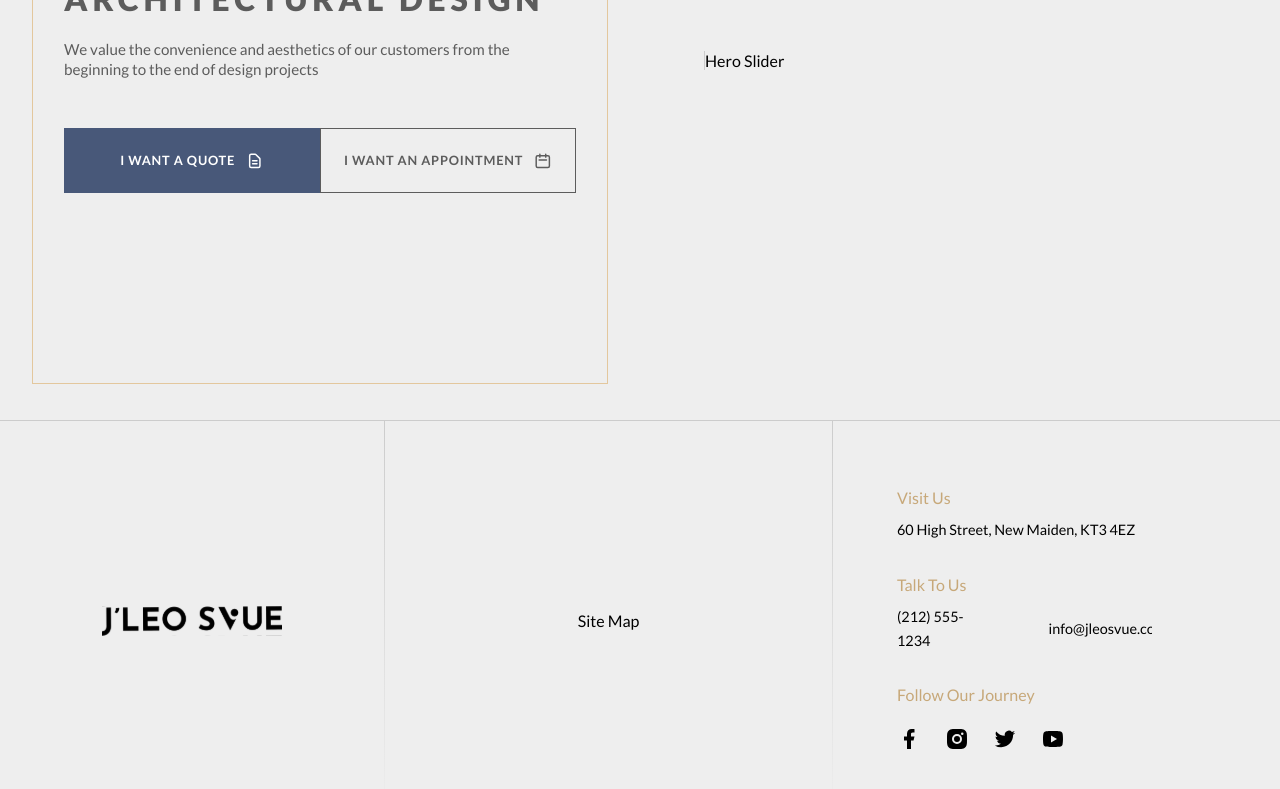
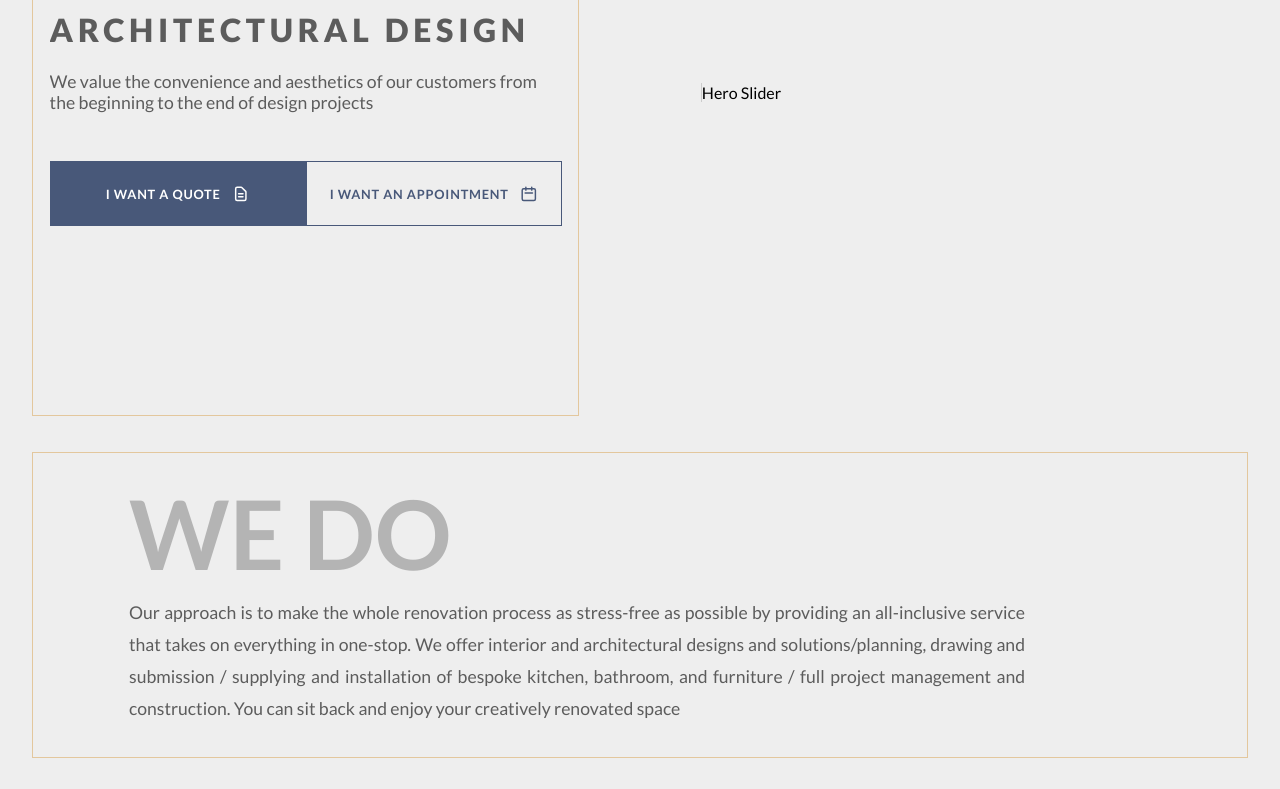
Before and after one commit to azula9713/jleo_svue-frontend, a Next.js app: page / in a window 1280 px wide. Shown: the part 380-1169 px from the top of the page. Built offline with nearby package versions, Linux system fonts and the light colour scheme.

Commit message:
Added We do section

```diff
--- a/components/Home/CTASection.js
+++ b/components/Home/CTASection.js
@@ -20,9 +20,9 @@ const CTASection = () => {
           btnColor="transparent"
           btnText="I want an appointment"
           btnIcon="CalendarIcon"
-          textColor="#5C5C5C"
+          textColor="#485879"
           customWidth={'16rem'}
-          borderColor="#5C5C5C"
+          borderColor="#485879"
         />
       </ActionContainer>
     </CtaWrapper>
@@ -49,7 +49,7 @@ const Title = styled.h1`
 
 const Desc = styled.p`
   font-weight: 400;
-  font-size: 0.95rem;
+  font-size: 1.1rem;
   line-height: 1.3rem;
   color: #5c5c5c;
 `
--- a/components/Home/HeroBanner.js
+++ b/components/Home/HeroBanner.js
@@ -33,7 +33,7 @@ const CtaContainer = styled.div`
   flex-direction: column;
   border: 0.1rem solid #e3c79d;
   width: 45%;
-  margin: 2rem;
+
   height: 90%;
 `
 
--- /dev/null
+++ b/components/Home/WeDoSection.js
@@ -0,0 +1,44 @@
+import styled from 'styled-components'
+
+import HomeLocale from '../../data/lang/Home-en.json'
+
+const WeDoSection = () => {
+  return (
+    <Section>
+      <Title>{HomeLocale.weDo.title}</Title>
+      <Desc>{HomeLocale.weDo.desc}</Desc>
+    </Section>
+  )
+}
+
+export default WeDoSection
+
+const Section = styled.section`
+  padding: 1rem 6rem;
+  display: flex;
+  flex-direction: column;
+  align-items: flex-start;
+  justify-content: center;
+  width: 100%;
+  border: 0.1rem solid #e3c79d;
+`
+
+const Title = styled.h2`
+  margin: 0;
+  text-transform: uppercase;
+  color: #b4b4b4;
+  font-weight: 700;
+  font-size: 6rem;
+  line-height: 8rem;
+`
+
+const Desc = styled.p`
+  max-width: 56rem;
+  margin: 0;
+  padding-bottom: 1rem;
+  font-weight: 400;
+  font-size: 1.1rem;
+  text-align: justify;
+  line-height: 2rem;
+  color: #5c5c5c;
+`
--- a/data/lang/Home-en.json
+++ b/data/lang/Home-en.json
@@ -4,5 +4,9 @@
     "desc": "We value the convenience and aesthetics of our customers from the beginning to the end of design projects",
     "ctaQuote": "I want a quote",
     "ctaAppointment": "I want an appointment"
+  },
+  "weDo": {
+    "title": "We Do",
+    "desc": "Our approach is to make the whole renovation process as stress-free as possible by providing an all-inclusive service that takes on everything in one-stop. We offer interior and architectural designs and solutions/planning, drawing and submission  / supplying and installation of bespoke kitchen, bathroom, and furniture / full project management and construction. You can sit back and enjoy your creatively renovated space"
   }
 }
--- a/pages/index.js
+++ b/pages/index.js
@@ -1,6 +1,7 @@
 import Head from 'next/head'
 import styled from 'styled-components'
 import HeroBanner from '../components/Home/HeroBanner'
+import WeDoSection from '../components/Home/WeDoSection'
 import Footer from '../components/Layout/Footer'
 import Header from '../components/Layout/Header'
 
@@ -13,6 +14,7 @@ export default function Home() {
       <Header />
       <Main>
         <HeroBanner />
+        <WeDoSection />
       </Main>
 
       <Footer />
@@ -25,4 +27,5 @@ const Main = styled.main`
   flex-direction: column;
   align-items: center;
   justify-content: center;
+  margin: 2rem;
 `
--- a/styles/globals.css
+++ b/styles/globals.css
@@ -3,6 +3,7 @@ body {
   padding: 0;
   margin: 0;
   font-family: 'Lato', sans-serif;
+  background: #eeeeee;
 }
 
 * {
```
